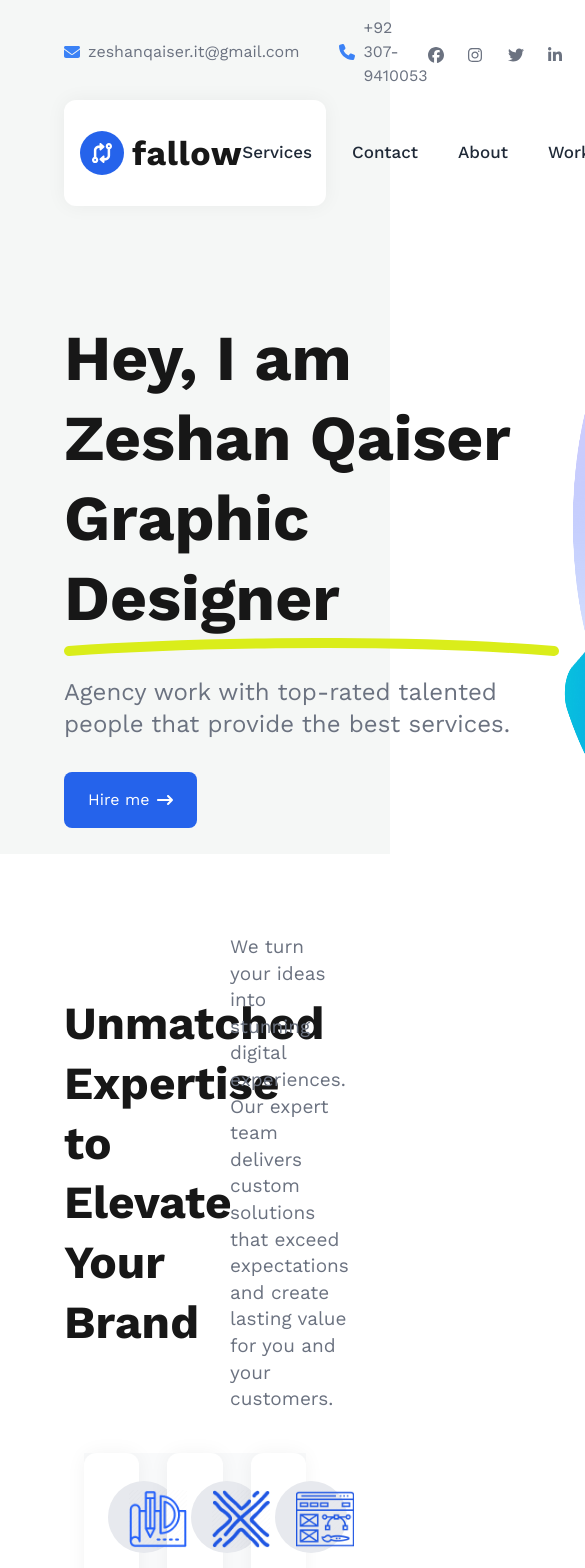
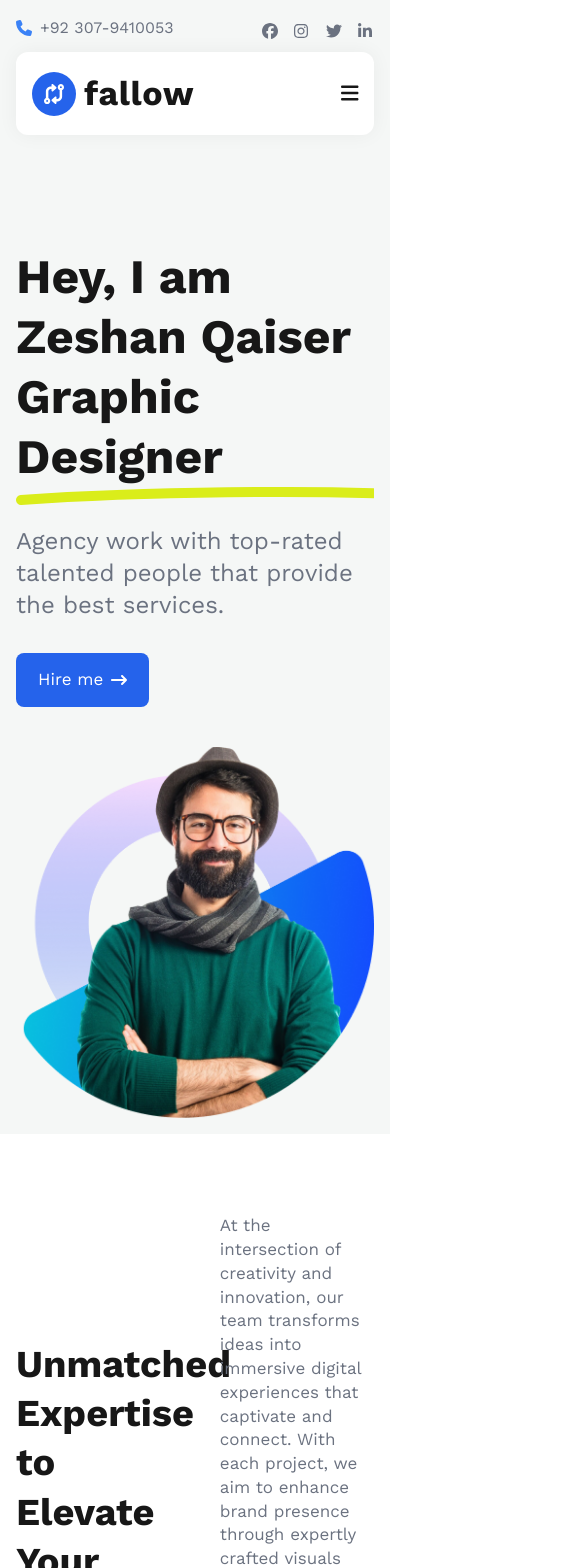
Before and after one commit to MusaZeshan-IT/zeshan-qaiser-portfolio, a Next.js app: page / in a window 390 px wide. Shown: the top 1568 px of the page, 585 px wide, since content can reach past the window. Built offline with nearby package versions, Linux system fonts and the light colour scheme.

Commit message:
The website has been made completely responsive till medium screen size.

```diff
--- a/app/components/Footer.jsx
+++ b/app/components/Footer.jsx
@@ -1,101 +1,93 @@
 import { FontAwesomeIcon } from '@fortawesome/react-fontawesome';
 import { faFacebookF, faTwitter, faInstagram, faYoutube } from '@fortawesome/free-brands-svg-icons';
-import { faCodeCompare, faEnvelope, faPhone } from '@fortawesome/free-solid-svg-icons';
+import { faCodeCompare, faEnvelope, faPhone, faUser } from '@fortawesome/free-solid-svg-icons';
 import FooterBg from '../../public/footer-bg.jpg';
 
 const Footer = () => {
     return (
-        <footer className="bg-[rgb(4,9,29)] text-gray-300 py-10">
-            <div style={{ backgroundImage: `url(${FooterBg.src})`, backgroundSize: 'cover', backgroundPosition: '100px 10px' }} className="px-12 mx-auto flex pt-10 pb-36">
+        <footer className="bg-[rgb(4,9,29)] text-gray-300 py-10 2xl:px-20 xl-custom:px-16 xl:px-14 lg-custom:px-12 lg:px-10 md-custom:px-8 md:px-6 px-4">
+            <div className="flex md:flex-row flex-col md:gap-0 gap-y-10 pt-10 lg:mb-36" style={{ backgroundImage: `url(${FooterBg.src})`, backgroundSize: 'cover', backgroundPosition: '100px 10px' }}>
 
-                {/* Logo and description */}
-                <div className='w-3/12'>
-                    <div className='flex gap-x-2 items-center'>
-                        <div className='bg-blue-600 rounded-full w-11 h-11 flex justify-center items-center'>
-                            <FontAwesomeIcon className='text-white h-5' icon={faCodeCompare} />
+                {/* Logo and Description Section */}
+                <div className="lg:w-3/12 w-6/12 mr-10">
+                    <div className="flex gap-2 items-center">
+                        <div className="bg-blue-600 rounded-full w-11 h-11 flex justify-center items-center">
+                            <FontAwesomeIcon className="text-white h-5" icon={faCodeCompare} />
                         </div>
-                        <h2 className="text-[32px] font-semibold text-white">fallow</h2>
+                        <h2 className="text-2xl font-semibold text-white">fallow</h2>
                     </div>
                     <p className="mt-6 mb-5 text-white">
-                        We work with a passion of taking challenges and creating
-                        <span className="text-blue-500"> blue</span> ones in the advertising sector.
+                        We work with a passion for taking challenges and creating <span className="text-blue-500">blue</span> ones in the advertising sector.
                     </p>
+
                     {/* Social Media Icons */}
-                    <div className="flex gap-x-3">
-                        <a href="#" aria-label="Facebook" className="grid place-items-center text-gray-400 bg-gray-800 h-10 w-10 rounded-full hover:text-white">
-                            <FontAwesomeIcon icon={faFacebookF} />
-                        </a>
-                        <a href="#" aria-label="Twitter" className="grid place-items-center text-gray-400 bg-gray-800 h-10 w-10 rounded-full hover:text-white">
-                            <FontAwesomeIcon icon={faTwitter} />
-                        </a>
-                        <a href="#" aria-label="Instagram" className="grid place-items-center text-gray-400 bg-gray-800 h-10 w-10 rounded-full hover:text-white">
-                            <FontAwesomeIcon icon={faInstagram} />
-                        </a>
-                        <a href="#" aria-label="YouTube" className="grid place-items-center text-gray-400 bg-gray-800 h-10 w-10 rounded-full hover:text-white">
-                            <FontAwesomeIcon icon={faYoutube} />
-                        </a>
+                    <div className="flex gap-3">
+                        <SocialIcon href="#" label="Facebook" icon={faFacebookF} />
+                        <SocialIcon href="#" label="Twitter" icon={faTwitter} />
+                        <SocialIcon href="#" label="Instagram" icon={faInstagram} />
+                        <SocialIcon href="#" label="YouTube" icon={faYoutube} />
                     </div>
                 </div>
 
-                {/* Links */}
-                <div className='w-2/12 px-10 border-x border-gray-800'>
-                    <div>
-                        <h3 className="text-2xl font-semibold text-white mb-5">Links</h3>
-                        <ul className='text-white font-medium'>
-                            <li className="mb-3"><a href="#" className="hover:text-blue-500">Home</a></li>
-                            <li className="mb-3"><a href="#" className="hover:text-blue-500">Service</a></li>
-                            <li className="mb-3"><a href="#" className="hover:text-blue-500">Blog</a></li>
-                            <li className="mb-3"><a href="#" className="hover:text-blue-500">Contact Us</a></li>
-                        </ul>
-                    </div>
-                </div>
-
-                {/* Services */}
-                <div className='w-3/12 px-10 border-r border-gray-800'>
-                    <div>
-                        <h3 className="text-2xl font-semibold text-white mb-5">Services</h3>
-                        <ul className='text-white font-medium'>
-                            <li className="mb-3">Graphic Design</li>
-                            <li className="mb-3">Web Design</li>
-                            <li className="mb-3">Product Design</li>
-                            <li className="mb-3">Logo Design</li>
-                        </ul>
-                    </div>
+                {/* Links Section */}
+                <div className="flex xs:flex-row flex-col gap-10 md:w-6/12 sm:w-8/12 w-full">
+                    <FooterSection title="Links" items={["Home", "Services", "Blog", "Contact"]} />
+                    <FooterSection title="Services" items={["Graphic Design", "Web Design", "Product Design", "Logo Design"]} />
                 </div>
 
                 {/* Official Info */}
-                <div className='w-3/12 ps-10'>
+                <div className="hidden lg:block lg:w-3/12 lg:pl-10 lg:border-l border-gray-800">
                     <h3 className="text-2xl font-semibold text-white mb-5">Official Info:</h3>
-                    <p className="mb-4 font-medium text-white">
-                        <FontAwesomeIcon icon={faEnvelope} className="mr-2 text-blue-600" />
-                        zeshanqaiser.it@gmail.com
-                    </p>
-                    <p className="mb-6 font-medium text-white">
-                        <FontAwesomeIcon icon={faPhone} className="mr-2 text-blue-600" />
-                        1-888-452-1505
-                    </p>
+                    <ContactInfo label="Zeshan Qaiser" icon={faUser} />
+                    <ContactInfo label="zeshanqaiser.it@gmail.com" icon={faEnvelope} />
+                    <ContactInfo label="1-888-452-1505" icon={faPhone} />
+                </div>
+            </div>
 
-                    {/* Newsletter */}
-                    <h3 className="text-2xl font-semibold text-white mb-5">Subscribe Newsletter</h3>
-                    <form className="flex items-center">
-                        <input
-                            type="email"
-                            placeholder="Email address"
-                            className="bg-gray-800 text-gray-300 p-[13px] rounded-l-md outline-none focus:ring-2 focus:ring-blue-500"
-                        />
-                        <button className="bg-blue-600 text-white p-[13px] rounded-r-md hover:bg-blue-700">
-                            Subscribe
-                        </button>
-                    </form>
+            {/* Mobile Official Info */}
+            <div className="mt-10 mb-28 lg:hidden">
+                <h3 className="text-2xl font-semibold text-white mb-5">Official Info:</h3>
+                <div className="flex flex-col">
+                    <ContactInfo label="Zeshan Qaiser" icon={faUser} />
+                    <ContactInfo label="1-888-452-1505" icon={faPhone} />
+                    <ContactInfo label="zeshanqaiser.it@gmail.com" icon={faEnvelope} />
                 </div>
             </div>
 
             {/* Copyright */}
-            <div className="border-t border-gray-800 pt-6">
-                <p className='text-white text-center text-[19px]'>Copyright © 2024 - All Rights Reserved.</p>
+            <div className="border-t border-gray-800 pt-6 text-center">
+                <p className="text-white text-lg">© 2024 - All Rights Reserved.</p>
             </div>
         </footer>
     );
 };
 
+// Reusable Social Icon Component
+const SocialIcon = ({ href, label, icon }) => (
+    <a href={href} aria-label={label} className="grid place-items-center text-gray-400 bg-gray-800 h-10 w-10 rounded-full hover:text-white transition-colors">
+        <FontAwesomeIcon icon={icon} />
+    </a>
+);
+
+// Reusable Footer Section Component
+const FooterSection = ({ title, items }) => (
+    <div className="w-6/12 md:px-5 lg:px-10 lg:border-l border-gray-800">
+        <h3 className="text-2xl font-semibold text-white mb-5">{title}</h3>
+        <ul className="text-white font-medium space-y-3">
+            {items.map((item, index) => (
+                <li key={index}><a href="#" className="hover:text-blue-500 transition-colors">{item}</a></li>
+            ))}
+        </ul>
+    </div>
+);
+
+// Reusable Contact Info Component
+const ContactInfo = ({ label, icon }) => (
+    <div>
+        <p className="flex items-center font-medium text-white mb-4">
+            <FontAwesomeIcon icon={icon} className="mr-2 text-blue-600" />{label}
+        </p>
+    </div>
+);
+
 export default Footer;
--- a/app/components/Hero.jsx
+++ b/app/components/Hero.jsx
@@ -7,15 +7,15 @@ import Arrow from '../../public/arrow.png';
 
 const Hero = () => {
     return (
-        <div className='px-16 py-4 h-fit bg-[rgb(245,247,246)] w-full'>
-            <div className='flex justify-between relative'>
-                <div>
-                    <h1 className='mt-20 text-[64px] font-bold leading-tight'>
+        <div className='2xl:px-20 xl-custom:px-16 xl:px-14 lg-custom:px-12 lg:px-10 md-custom:px-32 md:px-28 sm-custom:px-24 sm:px-20 xs-custom:px-14 xs:px-10 2xs-custom:px-6 px-4 py-4 h-fit bg-[rgb(245,247,246)] w-full'>
+            <div className='flex lg:flex-row flex-col gap-10 justify-between'>
+                <div className='lg:w-6/12'>
+                    <h1 className='mt-20 xl:text-[64px] lg-custom:text-[60px] lg:text-[56px] md:text-[64px] sm:text-[60px] xs:text-[56px] 2xs-custom:text-[52px] 2xs:text-[48px] text-[44px] font-bold leading-tight'>
                         Hey, I am
                         <br />
                         Zeshan Qaiser
                         <br />
-                        <div className='w-full overflow-hidden relative'>
+                        <div className='w-full overflow-hidden'>
                             Graphic Designer
                             <svg width="495" height="18" viewBox="0 0 495 18" fill="none" xmlns="http://www.w3.org/2000/svg">
                                 <g clipPath="url(#clip0_704_1264)">
@@ -30,12 +30,14 @@ const Hero = () => {
                         </div>
                     </h1>
                     <p className='text-gray-500 text-2xl mt-5'>Agency work with top-rated talented people that provide the best services.</p>
-                    <button className='flex justify-center items-center gap-x-2 bg-blue-600 text-white rounded-lg px-6 py-4 mt-8' type='button'>
+                    <button className='flex justify-center items-center text-[17px] gap-x-2 bg-blue-600 text-white rounded-lg px-[22px] py-[14px] mt-8' type='button'>
                         Hire me
                         <FontAwesomeIcon className='w-4 h-4' icon={faArrowRightLong} />
                     </button>
                 </div>
-                <Image className='h-[600px]' src={HeroImg} alt="Hero Image" />
+                <div className='lg:w-6/12'>
+                    <Image className='lg-custom:h-[600px] lg:h-[550px]' src={HeroImg} alt="Hero Image" />
+                </div>
             </div>
         </div>
     );
--- a/app/components/Navbar.jsx
+++ b/app/components/Navbar.jsx
@@ -1,15 +1,23 @@
+"use client";
+
 import { FontAwesomeIcon } from '@fortawesome/react-fontawesome';
-import { faArrowRight, faArrowRightLong, faCodeCompare, faEnvelope, faPhone } from '@fortawesome/free-solid-svg-icons';
-import React from 'react';
-import { faFacebook, faFacebookF, faInstagram, faLinkedin, faLinkedinIn, faTwitter } from '@fortawesome/free-brands-svg-icons';
+import { faArrowRightLong, faBars, faCodeCompare, faEnvelope, faPhone, faXmark } from '@fortawesome/free-solid-svg-icons';
+import React, { useState } from 'react';
+import { faFacebook, faInstagram, faLinkedinIn, faTwitter } from '@fortawesome/free-brands-svg-icons';
 
 const Navbar = () => {
+    const [isSidebarOpen, setIsSidebarOpen] = useState(false);
+
+    const toggleSidebar = () => {
+        setIsSidebarOpen(!isSidebarOpen);
+    };
+
     return (
-        <div className='py-4 px-16 bg-[rgb(245,247,246)]'>
+        <div className='py-4 2xl:px-20 xl-custom:px-16 xl:px-14 lg-custom:px-12 lg:px-10 md-custom:px-8 md:px-6 px-4 bg-[rgb(245,247,246)]'>
             <div className="flex items-center justify-between">
                 <div>
                     <div className='flex gap-x-10'>
-                        <div className='flex gap-x-2 items-center'>
+                        <div className='md:flex hidden gap-x-2 items-center'>
                             <FontAwesomeIcon className='text-blue-500 h-4' icon={faEnvelope} />
                             <p className='text-gray-500'>zeshanqaiser.it@gmail.com</p>
                         </div>
@@ -19,7 +27,7 @@ const Navbar = () => {
                         </div>
                     </div>
                 </div>
-                <div className='flex gap-x-6 text-gray-500'>
+                <div className='flex xs:gap-x-6 2xs-custom:gap-x-5 gap-x-4 text-gray-500'>
                     <p className='h-4 w-4'><FontAwesomeIcon icon={faFacebook} /></p>
                     <p className='h-4 w-4'><FontAwesomeIcon icon={faInstagram} /></p>
                     <p className='h-4 w-4'><FontAwesomeIcon icon={faTwitter} /></p>
@@ -35,8 +43,8 @@ const Navbar = () => {
                         </div>
                         <h1 className='text-[34px] tracking-[0.02em] font-bold'>fallow</h1>
                     </div>
-                    <div className='flex gap-x-16 items-center'>
-                        <div className='flex gap-x-10 text-[17px]'>
+                    <div className='lg:flex hidden xl:gap-x-16 lg-custom:gap-x-12 gap-x-10 items-center'>
+                        <div className='flex xl:gap-x-10 lg-custom:gap-x-9 gap-x-7 text-[17px]'>
                             <h3 className='font-medium text-gray-800'>Services</h3>
                             <h3 className='font-medium text-gray-800'>Contact</h3>
                             <h3 className='font-medium text-gray-800'>About</h3>
@@ -50,8 +58,51 @@ const Navbar = () => {
                             </button>
                         </div>
                     </div>
+                    <div className='lg:hidden h-full' onClick={toggleSidebar}>
+                        <FontAwesomeIcon size='lg' icon={faBars} />
+                    </div>
                 </div>
             </div>
+
+            {/* Sidebar */}
+            {isSidebarOpen && (
+                <div className="fixed top-0 left-0 w-64 h-full bg-white p-5 shadow-lg transition-transform transform translate-x-0 z-50">
+                    <div className="flex justify-between">
+                        <div className='flex gap-x-2 items-center'>
+                            {/* Logo */}
+                            <div className='bg-blue-600 rounded-full w-10 h-10 flex justify-center items-center'>
+                                <FontAwesomeIcon className='text-white h-[18px]' icon={faCodeCompare} />
+                            </div>
+                            <h1 className='text-[30px] tracking-[0.02em] font-bold'>fallow</h1>
+                        </div>
+                        <button onClick={toggleSidebar}>
+                            <FontAwesomeIcon size='lg' icon={faXmark} />
+                        </button>
+                    </div>
+                    <div className="flex flex-col gap-y-2 text-lg mt-10">
+                        <div className='flex items-center justify-between'>
+                            <h3 className='font-medium text-gray-800'>Services</h3>
+                            <FontAwesomeIcon className='text-gray-800' size='sm' icon={faArrowRightLong} />
+                        </div>
+                        <div className='flex items-center justify-between'>
+                            <h3 className='font-medium text-gray-800'>Contact</h3>
+                            <FontAwesomeIcon className='text-gray-800' size='sm' icon={faArrowRightLong} />
+                        </div>
+                        <div className='flex items-center justify-between'>
+                            <h3 className='font-medium text-gray-800'>About</h3>
+                            <FontAwesomeIcon className='text-gray-800' size='sm' icon={faArrowRightLong} />
+                        </div>
+                        <div className='flex items-center justify-between'>
+                            <h3 className='font-medium text-gray-800'>Work</h3>
+                            <FontAwesomeIcon className='text-gray-800' size='sm' icon={faArrowRightLong} />
+                        </div>
+                        <div className='flex items-center justify-between'>
+                            <h3 className='font-medium text-gray-800'>Portfolio</h3>
+                            <FontAwesomeIcon className='text-gray-800' size='sm' icon={faArrowRightLong} />
+                        </div>
+                    </div>
+                </div>
+            )}
         </div>
     );
 }
--- a/app/components/Services.jsx
+++ b/app/components/Services.jsx
@@ -1,32 +1,35 @@
 import React from 'react';
+import Image from 'next/image';
+import { FontAwesomeIcon } from '@fortawesome/react-fontawesome';
+import { faArrowRightLong } from '@fortawesome/free-solid-svg-icons';
 import GDIcon from '../../public/icons/gd-icon.png';
 import PDIcon from '../../public/icons/pd-icon.png';
 import WDIcon from '../../public/icons/wd-icon.png';
-import Image from 'next/image';
-import { FontAwesomeIcon } from '@fortawesome/react-fontawesome';
-import { faArrowRightLong } from '@fortawesome/free-solid-svg-icons';
 
 const Services = () => {
     return (
-        <div className='px-16'>
-            <div className='w-full flex items-center gap-x-14'>
-                <h1 className='w-[42%] font-bold text-[46px] leading-[1.3]'>
+        <div className='2xl:px-20 xl-custom:px-16 xl:px-14 lg-custom:px-12 lg:px-10 md-custom:px-8 md:px-6 px-4'>
+            <div className='w-full flex items-center xl:gap-x-12 lg-custom:gap-x-10 gap-x-8'>
+                <h1 className='xl:w-[44%] lg-custom:w-[46%] w-[48%] font-bold xl:text-[46px] lg-custom:text-[42px] text-[38px] leading-[1.3]'>
                     Unmatched Expertise to Elevate Your Brand
                 </h1>
-                <p className='w-[58%] text-gray-500 text-[19px] leading-[1.4]'>
-
-                    We turn your ideas into stunning digital experiences. Our expert team delivers custom solutions that exceed expectations and create lasting value for you and your customers.
+                <p className='xl:w-[56%] lg-custom:w-[54%] w-[52%] text-gray-500 lg-custom:text-[19px] text-[17px] leading-[1.4]'>
+                    At the intersection of creativity and innovation, our team transforms ideas into immersive digital experiences that captivate and connect. With each project, we aim to enhance brand presence through expertly crafted visuals and seamless functionality. Let us elevate your brand with sophisticated solutions tailored to your unique identity.
                 </p>
             </div>
-            <div className='mx-5 mt-10 grid grid-cols-3 gap-7 bg-gradient-to-b from-gray-50 via-[rgb(249,250,251)] pb-7'>
 
-                <div className='bg-white shadow-[0_0_20px_0.1px_rgba(0,0,0,0.05)] rounded-xl py-7 px-6'>
+            {/* Static Services Display */}
+            <div className='grid lg:grid-cols-3 grid-cols-2 gap-8 mt-8'>
+                {/* Service 1 */}
+                <div className='bg-white shadow-[0_0_20px_0.1px_rgba(0,0,0,0.05)] rounded-xl py-7 px-6 flex flex-col min-h-[420px] w-full'>
                     <div className='grid place-items-center bg-[rgb(231,233,238)] rounded-full h-[72px] w-[72px] p-[7px]'>
-                        <Image className='relative left-[14px] top-[2px] h-full w-full' src={GDIcon} alt="Graphic Design Icon" />
+                        <Image className='relative left-[14px] top-[2px] h-full w-full' width={72} height={72} src={GDIcon} alt="Graphic Design Icon" />
                     </div>
-                    <h2 className='text-gray-800 mt-5 font-bold text-[22.5px] leading-snug'>Premium Graphic and Logo Design Services</h2>
-                    <p className='text-gray-500 text-lg mt-4'>
-                        Elevate your brand's identity with custom, high-quality graphic and logo designs that capture the essence of your vision.
+                    <h2 className='text-gray-800 mt-5 font-bold text-[22.5px] leading-snug'>
+                        Premium Graphic and Logo Design Services
+                    </h2>
+                    <p className='text-gray-500 text-lg mt-4 flex-grow'>
+                        Elevate your brand with stunning, custom graphic and logo designs that capture attention and strengthen your brand’s identity.
                     </p>
                     <p className='text-gray-800 mt-8 text-base underline flex gap-x-1 items-center'>
                         Discover More
@@ -34,9 +37,10 @@ const Services = () => {
                     </p>
                 </div>
 
-                <div className='bg-white shadow-[0_0_20px_0.1px_rgba(0,0,0,0.05)] rounded-xl py-7 px-6'>
+                {/* Service 2 */}
+                <div className='bg-white shadow-[0_0_20px_0.1px_rgba(0,0,0,0.05)] rounded-xl py-7 px-6 min-h-[420px] w-full'>
                     <div className='grid place-items-center bg-[rgb(231,233,238)] rounded-full h-[72px] w-[72px] p-[7px]'>
-                        <Image className='relative left-[14px] top-[2px] h-full w-full' src={PDIcon} alt="Pattern Design Icon" />
+                        <Image className='relative left-[14px] top-[2px] h-full w-full' width={72} height={72} src={PDIcon} alt="Pattern Design Icon" />
                     </div>
                     <h2 className='text-gray-800 mt-5 font-bold text-[22.5px] leading-snug'>Custom Pattern Design for Unique Branding</h2>
                     <p className='text-gray-500 text-lg mt-4'>
@@ -48,9 +52,10 @@ const Services = () => {
                     </p>
                 </div>
 
-                <div className='bg-white shadow-[0_0_20px_0.1px_rgba(0,0,0,0.05)] rounded-xl py-7 px-6'>
+                {/* Service 3 */}
+                <div className='bg-white shadow-[0_0_20px_0.1px_rgba(0,0,0,0.05)] rounded-xl py-7 px-6 min-h-[420px] w-full'>
                     <div className='grid place-items-center bg-[rgb(231,233,238)] rounded-full h-[72px] w-[72px] p-[7px]'>
-                        <Image className='relative left-[14px] top-[2px] h-full w-full' src={WDIcon} alt="Web Design Icon" />
+                        <Image className='relative left-[14px] top-[2px] h-full w-full' width={72} height={72} src={WDIcon} alt="Web Design Icon" />
                     </div>
                     <h2 className='text-gray-800 mt-5 font-bold text-[22.5px] leading-snug'>Expert Web Design and UI/UX Solutions</h2>
                     <p className='text-gray-500 text-lg mt-4'>
@@ -61,10 +66,9 @@ const Services = () => {
                         <FontAwesomeIcon className='h-4' icon={faArrowRightLong} />
                     </p>
                 </div>
-
             </div>
         </div>
     );
-}
+};
 
 export default Services;
--- a/app/globals.css
+++ b/app/globals.css
@@ -1,3 +1,6 @@
+@import '~slick-carousel/slick/slick.css';
+@import '~slick-carousel/slick/slick-theme.css';
+
 @tailwind base;
 @tailwind components;
 @tailwind utilities;
--- a/tailwind.config.js
+++ b/tailwind.config.js
@@ -11,6 +11,17 @@ module.exports = {
         background: "var(--background)",
         foreground: "var(--foreground)",
       },
+      screens: {
+        // Custom screen sizes
+        '2xs': '360px',
+        '2xs-custom': '420px',
+        'xs': '480px',
+        'xs-custom': '560px',
+        'sm-custom': '704px',
+        'md-custom': '896px',
+        'lg-custom': '1152px',
+        'xl-custom': '1408px',
+      },
     },
   },
   plugins: [],
```
Also changed, not shown: app/components/About.jsx (+5 -5 lines), app/components/Banner.jsx (+5 -5 lines), app/components/Contact.jsx (+5 -5 lines), package.json (+5 -2 lines), 1 other file (tests, documents, lock files or other folders).
